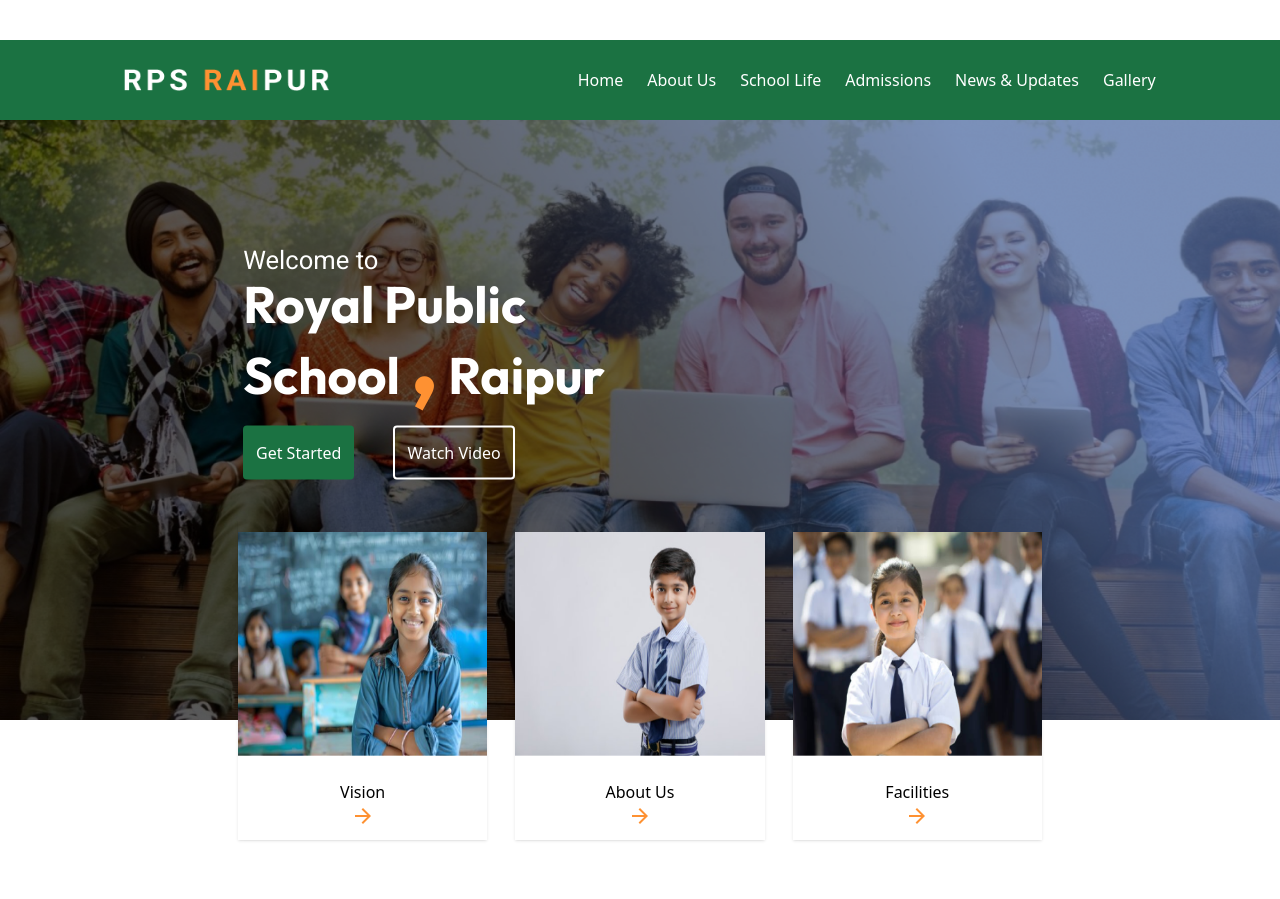
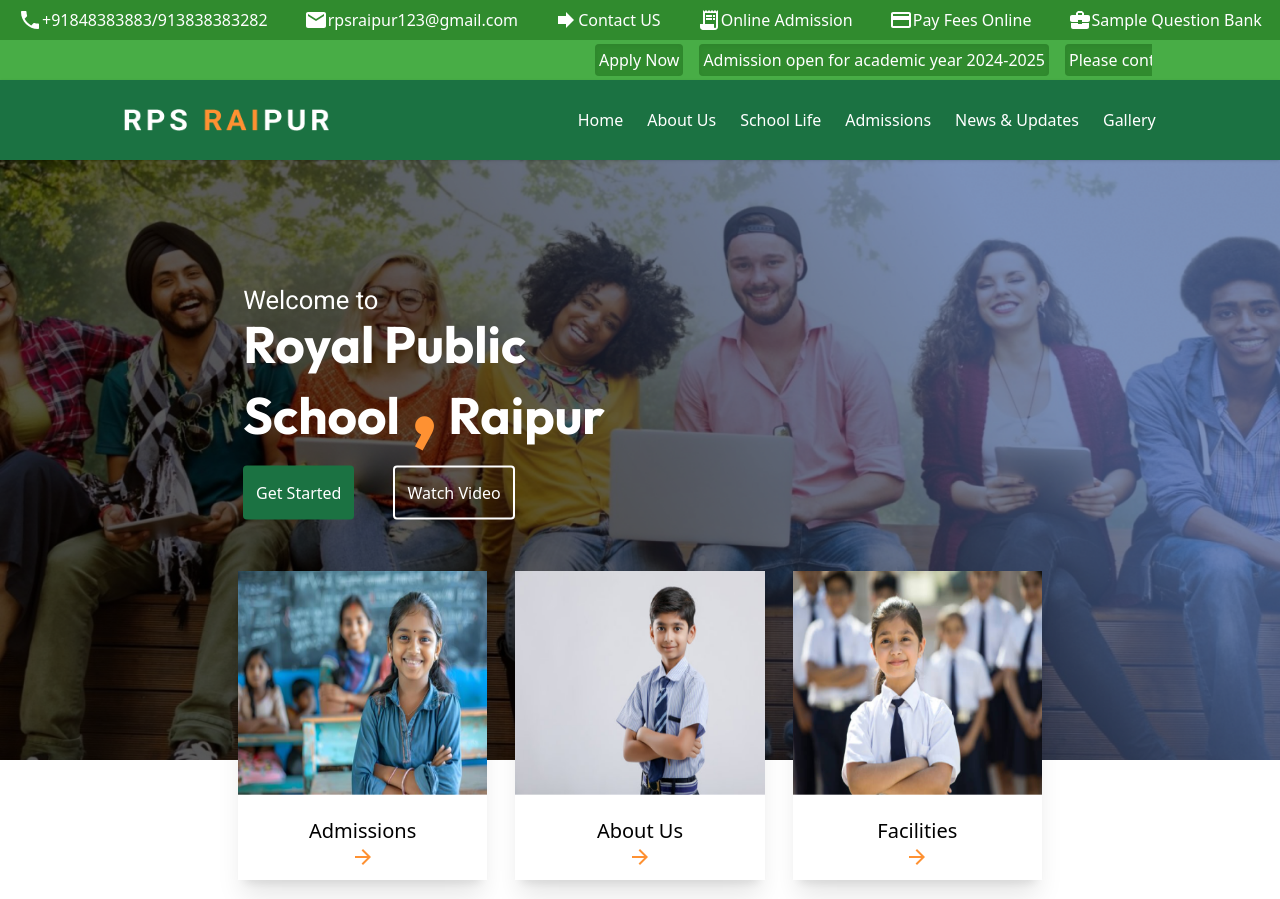
Before and after one commit to OmAnand857/school.rps, a React (Create React App) app: page / in a window 1280 px wide. Shown: the top 899 px of the page. Built offline with nearby package versions, Linux system fonts and the light colour scheme.

Commit message:
Navbar redesign & landingPage changes.

```diff
--- a/src/components/Acheivements.jsx
+++ b/src/components/Acheivements.jsx
@@ -1,5 +1,6 @@
 
 import { Link } from "react-router-dom";
+import OpenInNewIcon from '@mui/icons-material/OpenInNew';
 
 function Acheivements(){
 
@@ -16,7 +17,7 @@ function Acheivements(){
                     <div className="flex flex-col w-[30%] items-center m-4  text-center gap-[10px]">
                         <span className="text-[#FE9132] text-4xl">100+</span>
                         <span className="text-white text-3xl">Certified Teachers</span>
-                        <Link to="/Admissions"><button className="bg-[#9CCB7F] font-[Outfit] tracking-wider transition duration-100 ease-out hover:ease-in hover:bg-[#FE9132] rounded h-[40px] w-[180px] text-white">ADMISSIONS</button></Link>
+                        <Link to="/Admissions"><button className="bg-[#9CCB7F] font-[Outfit] flex items-center  justify-around tracking-wider transition duration-100 ease-out hover:ease-in hover:bg-[#FE9132] rounded h-[40px] w-[180px] text-white">ADMISSIONS<OpenInNewIcon/></button></Link>
                     </div>
 
 
--- a/src/components/App.jsx
+++ b/src/components/App.jsx
@@ -13,18 +13,24 @@ import Gallery from "./Gallery";
 import Acheivements from "./Acheivements";
 import HallOfFame from "./HallOfFame";
 import SubNavBar from "./SubNavBar";
+import InfinitySlider from "./InfinitySlider";
+import Contact from "./Contact";
+
+
 function App(){
     return (
         <>
             <Routes>
                 <Route path="/" element={<>
                     <SubNavBar/>
-                 <Navbar/>
+                    <InfinitySlider/>
+                    <Navbar/>
 
             <HomeSection/>
             <Acheivements/>
             <HallOfFame/>
             <Testimonial/>
+            <Contact/>
             <Footer/></>}></Route>
             <Route path="/about" element={<><Navbar/><About/><Footer/></>}></Route>
             <Route path="/admissions" element={<><Navbar/><Admissions/><Footer/></>}></Route>
--- /dev/null
+++ b/src/components/BannerComp.jsx
@@ -0,0 +1,67 @@
+
+
+function BannerComp(){
+
+        return(
+
+
+            <div class="relative">
+            <img class="w-full h-[75vh]" src="./homeBanner.png" alt=""></img>
+
+
+        <div  class=" w-[80vw] lg:w-[40vw] absolute top-[50%] left-[50%] translate-x-[-50%] translate-y-[-50%] lg:top-[40%] lg:left-[39%] ">
+            <p class=" text-[5vw] md:text-[4vw] lg:text-[2vw] font-[Roboto] text-white">Welcome to</p>
+            <h1 class="text-[10vw] text-white font-bold mb-[1vw] md:text-[8vw] lg:text-[4vw] font-[Outfit] leading-[100%]">Royal Public <br/> School <span class="text-[8vw] text-[#FE9132]">,</span> Raipur</h1>
+            <div class='flex  text-white gap-[3vw] mt-[2vw]'><button class="bg-[#1B7242] p-[1vw] rounded">Get Started</button> <button class="bg-transparent border-white border-2 p-[1vw] rounded">Watch Video</button></div>
+
+        </div>
+
+        <div class=" hidden lg:flex h-[40vh] w-[65vw]  absolute bottom-[-20%] left-[50%] translate-x-[-50%]  justify-around">
+
+                    <div class="flex flex-col items-center justify-around w-[30%] h-full shadow-xl">
+                        <img class="w-full h-[70%]" src="./Rectangle 5.png" alt=""></img>
+                      <Link to="admissions"> <div class="flex flex-col items-center cursor-pointer">
+                            <h3 className="text-xl">Admissions</h3>
+                            <ArrowForwardIcon className="text-[#FE9132] text-[1rem]"/>
+
+                        </div></Link>
+
+                    </div>
+
+                    <div class="flex flex-col items-center justify-around w-[30%] h-full shadow-xl">
+                        <img class="w-full h-[70%]" src="./image 4.png" alt=""></img>
+                    <Link to="about">    <div class="flex flex-col items-center cursor-pointer">
+                            <h3 className="text-xl">About Us</h3>
+                            <ArrowForwardIcon className="text-[#FE9132] text-[1rem]"/>
+
+                        </div></Link>
+
+                    </div>
+
+
+                    <div class="flex flex-col items-center justify-around w-[30%] h-full shadow-xl">
+                        <img class="w-full h-[70%]" src="./image 3.png" alt=""></img>
+                      <Link to="/SchoolLife">  <div class="flex flex-col items-center cursor-pointer">
+                            <h3 className="text-xl">Facilities</h3>
+                            <ArrowForwardIcon className="text-[#FE9132] text-[1rem]"/>
+
+                        </div></Link>
+
+                    </div>
+
+
+        </div>
+
+
+
+
+
+        </div>
+
+
+        );
+
+}
+
+
+export default BannerComp;
--- /dev/null
+++ b/src/components/Contact.jsx
@@ -0,0 +1,58 @@
+import PhoneInTalkIcon from '@mui/icons-material/PhoneInTalk';
+import EmailIcon from '@mui/icons-material/Email';
+import LocationOnIcon from '@mui/icons-material/LocationOn';
+import InstagramIcon from '@mui/icons-material/Instagram';
+import FacebookIcon from '@mui/icons-material/Facebook';
+import XIcon from '@mui/icons-material/X';
+
+function Contact(){
+
+        return(
+
+            <div class='w-[100vw] mx-auto flex flex-col lg:flex-row text-center mb-[4vw]'>
+
+            <div class="lg:w-1/2 w-full h-[300px] lg:h-auto">
+
+            <iframe src="https://www.google.com/maps/embed?pb=!1m18!1m12!1m3!1d478.5764418433063!2d81.63580611251032!3d21.20731201519693!2m3!1f0!2f0!3f0!3m2!1i1024!2i768!4f13.1!3m3!1m2!1s0x3a28ddb044536fcf%3A0x958e18e6aae34efc!2sRoyal%20Public%20School!5e0!3m2!1sen!2sin!4v1715878863354!5m2!1sen!2sin" class='w-full h-full border-0 ' title="address" ></iframe>
+
+            </div>
+
+            <div class="lg:w-1/2 w-full lg:h-auto  bg-[#ACD8C8] text-white text-left relative p-[4vw]">
+                    <h1 class="lg:text-[3vw] text-[5vw] tracking-wide  text-white  font-[Outfit] mb-[3vw]">Contact for Information</h1>
+                    <div class='flex flex-col  gap-[3vw]'>
+                       <div class="flex"><PhoneInTalkIcon className="mr-[2vw]"/><div>+91-95890-85558 +91-93296-21221</div></div>
+
+                        <div class="flex"><EmailIcon className="mr-[2vw]"/> <div>rpsraipur123@gmail.com</div></div>
+                       <div class="flex"> <LocationOnIcon className="mr-[2vw]"/><div>near Bandhan Bank, Chaurasiya Colony, Nav Durga Nagar, Mathpurena, Chhattisgarh 492001</div></div>
+                    </div>
+
+                    <div class='flex justify-around lg:justify-normal lg:gap-[5vw] mt-[5vw]'> <InstagramIcon/><FacebookIcon/> <XIcon/></div>
+                    <button onClick={()=>{window.location.href="https://maps.app.goo.gl/Rpzg2KyA9DfV3hXq7"}}   class="rounded bg-[#1B7242] p-[2vw] lg:p-[0.75vw] mt-[2vw] text-white">Virtual Tour</button>
+
+
+                        <img class=" hidden lg:block absolute bottom-[0] right-[5vw] h-[14vw] w-[15vw]" src="./Groupcontact.png" alt=""></img>
+
+
+            </div>
+
+
+
+
+
+    </div>
+
+
+
+
+
+        )
+
+
+
+
+
+
+
+}
+
+export default Contact;
--- a/src/components/HomeSection.jsx
+++ b/src/components/HomeSection.jsx
@@ -1,6 +1,6 @@
 import CardComp from "./CardComp";
 import ArrowForwardIcon from '@mui/icons-material/ArrowForward';
-
+import { Link } from "react-router-dom";
 function HomeSection(){
         return (
             <>
@@ -20,34 +20,34 @@ function HomeSection(){
 
                                 <div class=" hidden lg:flex h-[40vh] w-[65vw]  absolute bottom-[-20%] left-[50%] translate-x-[-50%]  justify-around">
 
-                                            <div class="flex flex-col items-center justify-around w-[30%] h-full shadow">
+                                            <div class="flex flex-col items-center justify-around w-[30%] h-full shadow-xl">
                                                 <img class="w-full h-[70%]" src="./Rectangle 5.png" alt=""></img>
-                                                <div class="flex flex-col items-center cursor-pointer">
-                                                    <h3>Vision</h3>
+                                              <Link to="admissions"> <div class="flex flex-col items-center cursor-pointer">
+                                                    <h3 className="text-xl">Admissions</h3>
                                                     <ArrowForwardIcon className="text-[#FE9132] text-[1rem]"/>
 
-                                                </div>
+                                                </div></Link>
 
                                             </div>
 
-                                            <div class="flex flex-col items-center justify-around w-[30%] h-full shadow">
+                                            <div class="flex flex-col items-center justify-around w-[30%] h-full shadow-xl">
                                                 <img class="w-full h-[70%]" src="./image 4.png" alt=""></img>
-                                                <div class="flex flex-col items-center cursor-pointer">
-                                                    <h3>About Us</h3>
+                                            <Link to="about">    <div class="flex flex-col items-center cursor-pointer">
+                                                    <h3 className="text-xl">About Us</h3>
                                                     <ArrowForwardIcon className="text-[#FE9132] text-[1rem]"/>
 
-                                                </div>
+                                                </div></Link>
 
                                             </div>
 
 
-                                            <div class="flex flex-col items-center justify-around w-[30%] h-full shadow">
+                                            <div class="flex flex-col items-center justify-around w-[30%] h-full shadow-xl">
                                                 <img class="w-full h-[70%]" src="./image 3.png" alt=""></img>
-                                                <div class="flex flex-col items-center cursor-pointer">
-                                                    <h3>Facilities</h3>
+                                              <Link to="/SchoolLife">  <div class="flex flex-col items-center cursor-pointer">
+                                                    <h3 className="text-xl">Facilities</h3>
                                                     <ArrowForwardIcon className="text-[#FE9132] text-[1rem]"/>
 
-                                                </div>
+                                                </div></Link>
 
                                             </div>
 
@@ -105,13 +105,13 @@ function HomeSection(){
 
 
                     <div class="mt-[10vw] relative" >
-                    <img class="hidden lg:block absolute top-[8%] h-[10vw] w-[18vw] left-[20%] object-contain" src="./Group 14.png" alt=""></img>
+                    <img class="hidden lg:block absolute top-[10%] h-[10vw] w-[18vw] left-[18%] object-contain" src="./Group 14.png" alt=""></img>
                             <div class="flex flex-col items-center">
 
                                 <h1 class="text-[#1B7242] my-[2vw] text-[5.5vw] leading-[150%] tracking-wide font-[Outfit] font-semibold">ABOUT US</h1>
                                 <div class="lg:flex-row flex flex-col items-center w-4/5 lg:gap-4 gap-[4vw]">
                                     <div class="lg:w-2/4 order- lg:order-0 w-full h-full flex flex-col justify-center items-center">
-                                        <p class="lg:text-[2vw] text-[4vw] font-[Roboto]">School has been providing outstanding education and support to students across the globe. Amanora School is affiliated to the Central Board of Secondary Education (1130452), India. It follows MyPedia curriculum in Kindergarten and switches to CBSE for Grades 1 to 12, representing multiple ethnicities – making us a truly international community. We offer a blend of academic, cultural, technological and globally connected activities within a dynamic environment.</p>
+                                        <p class="text-xl font-[Roboto]">School has been providing outstanding education and support to students across the globe. Amanora School is affiliated to the Central Board of Secondary Education (1130452), India. It follows MyPedia curriculum in Kindergarten and switches to CBSE for Grades 1 to 12, representing multiple ethnicities – making us a truly international community. We offer a blend of academic, cultural, technological and globally connected activities within a dynamic environment.</p>
                                         <button class=" rounded my-[1vw] lg:rounded-md w-[18vw] lg:w-[10vw] text-center h-[8vw] lg:h-[3.125vw] bg-[#1B7242] text-[3vw] lg:text-[1.5vw] text-white">View More</button>
                                     </div>
                                     <div class="lg:w-2/4 w-full "><img src="https://static.vecteezy.com/system/resources/thumbnails/007/343/251/small_2x/school-building-in-flat-style-modern-school-college-building-illustration-vector.jpg" alt=""/></div>
@@ -122,7 +122,7 @@ function HomeSection(){
 
 
 
-                    <div class="flex flex-col items-center my-8 relative">
+                    <div class="flex flex-col items-center my-16 relative">
                     <img   class=" hidden lg:block object-contain absolute top-[4.5vw] left-[67vw] h-[10vw] w-[10vw] "src="./Group 9.png" alt=""></img>
                             <h1  class="text-[#1B7242] lg:my-[2vw] my-[4vw] text-[5.5vw] leading-[150%] tracking-wide font-[Outfit] font-semibold">DIRECTORS MESSAGE</h1>
                             <div class="flex lg:flex-row flex-col lg:gap-0 gap-[4vw] items-center w-4/5">
@@ -130,7 +130,7 @@ function HomeSection(){
                                         <img class="h-full w-full"  src="https://th.bing.com/th/id/R.84638a6215f41d78a6aca7e6ee425702?rik=KN9%2bpuqbjuPJVg&riu=http%3a%2f%2fwww.mca.k12.pa.us%2fwp%2fmcaes%2fwp-content%2fuploads%2fsites%2f3%2f2016%2f10%2fDSC04312-1080x718.jpg&ehk=KIl2pBrCeWihOP2olYxOT83rNWgOIzVCpg%2bYRK3zgEY%3d&risl=&pid=ImgRaw&r=0" alt=""></img>
                                 </div>
                                 <div class="lg:w-2/4 w-full flex flex-col items-center">
-                                    <p class="lg:text-[2vw]  text-[4vw] lg:pl-[2vw] font-[Roboto]">We, at RPS School are committed to providing a high-quality education for our students. We emphasise the importance of achieving personal standards of excellence in academic, sporting, cultural and recreational activities. The school combines excellent facilities with a progressive curriculum, proactive values teaching and high expectations of students in performance and behaviour.</p>
+                                    <p class="text-xl lg:pl-[2vw] font-[Roboto]">We, at RPS School are committed to providing a high-quality education for our students. We emphasise the importance of achieving personal standards of excellence in academic, sporting, cultural and recreational activities. The school combines excellent facilities with a progressive curriculum, proactive values teaching and high expectations of students in performance and behaviour.</p>
                                     <button class=" rounded my-[1vw] lg:rounded-md w-[18vw] lg:w-[10vw] text-center h-[8vw] lg:h-[3.125vw] bg-[#1B7242] text-[3vw] lg:text-[1.5vw] text-white">View More</button>
                                 </div>
                             </div>
@@ -143,7 +143,7 @@ function HomeSection(){
                         <div class="flex flex-col items-center w-[90%] text-center">
                             <h1  class="text-[#1B7242] mt-[2vw] text-[4.5vw] leading-[150%] tracking-wide font-[Outfit] font-semibold">Exploring Boundless Creativity</h1>
                             <h3  class="text-[#1B7242]  text-[3.5vw] leading-[150%] tracking-wide font-[Outfit] font-semibold">Highlights of Our Past Activities</h3>
-                            <p class="text-[2vw] font-[Roboto]">"Dive into our gallery of past activities to witness the vibrant tapestry of our school's dynamic spirit. Each snapshot captures the essence of creativity, collaboration, and joy, showcasing the boundless potential of our young learners."</p>
+                            <p class="text-2xl font-[Roboto]">" Each snapshot captures the essence of creativity, collaboration, and joy, showcasing the boundless potential of our young learners."</p>
                             <div class="flex flex-wrap justify-around mt-[1vw]">
                             <CardComp/>
                             <CardComp/>
@@ -156,14 +156,7 @@ function HomeSection(){
                         </div>
                     </div>
 
-                    <section>
-                                <div>
 
-                                </div>
-
-
-
-                    </section>
 
                         </>
         )
--- /dev/null
+++ b/src/components/InfinitySlider.jsx
@@ -0,0 +1,30 @@
+
+
+function InfinitySlider(){
+
+
+    return(
+
+        <div className="w-[100%] h-[40px] bg-[#48AD46] z-10 fixed top-[40px]">
+
+                    <div className="w-[90%] lg:w-[80%] h-full bg-[#48AD46] relative mx-auto overflow-hidden">
+
+                            <div className=" infinitySlider flex gap-4 absolute  text-white bg-[#48AD46]  h-full w-max  items-center">
+                                    <div className="bg-[#308B2E] rounded shadow-inner p-1 ">
+                                        Apply Now
+                                    </div>
+                                    <div className="bg-[#308B2E] rounded shadow-inner p-1 ">
+                                        <span>Admission open for academic year 2024-2025</span>
+                                    </div>
+                                    <div className="bg-[#308B2E] rounded shadow-inner p-1 ">
+                                        <span>Please contact +9128232328|+29121291902 for admission related queries</span>
+                                    </div>
+                            </div>
+
+                    </div>
+        </div>
+    )
+
+}
+
+export default InfinitySlider;
--- a/src/components/Navbar.jsx
+++ b/src/components/Navbar.jsx
@@ -33,7 +33,7 @@ function Navbar(){
 
     return (
 
-            <div class="h-20 bg-[#1B7242] w-full flex justify-around items-center z-10 fixed top-[40px]">
+            <div class="h-20 bg-[#1B7242]  shadow w-full flex justify-around items-center z-10 fixed top-[80px]">
                             <div class="h-full w-[28vw] lg:w-[16vw] z-[101]">
                             <Link to="/" style={{textDecoration:"none",color:"whiite"}} ><img class="object-contain  h-full w-full" src="./RPS RAIPUR.png" alt=""/></Link>
                             </div>
--- a/src/components/ResultCard.jsx
+++ b/src/components/ResultCard.jsx
@@ -5,7 +5,7 @@ function ResultCard(){
         return(
                     <div className=" mb-4 flex flex-col gap-[4px]    items-center justify-around">
 
-                                <div className="h-[40vw] w-[40vw] border-[5px] border-[#9CCB7F] md:h-[20vw] md:w-[22vw] rounded-br-3xl rounded-tl-3xl">
+                                <div className="h-[40vw] w-[40vw] border-[5px] border-[#9CCB7F] md:h-[10vw] md:w-[10vw] rounded-br-3xl rounded-tl-3xl">
                                     <img className="w-[100%] rounded-br-3xl rounded-tl-3xl h-[100%]" src="https://th.bing.com/th/id/OIP.BvathnsSkYkkAoPGy0skGQHaE7?rs=1&pid=ImgDetMain" alt=""></img>
                                 </div>
                                 <strong className=" text-[#FE3232] text-xl">99.99%</strong>
--- a/src/components/SubNavBar.jsx
+++ b/src/components/SubNavBar.jsx
@@ -1,11 +1,46 @@
-
-
+import PhoneIcon from '@mui/icons-material/Phone';
+import EmailIcon from '@mui/icons-material/Email';
+import ForwardIcon from '@mui/icons-material/Forward';
+import ReceiptLongIcon from '@mui/icons-material/ReceiptLong';
+import PaymentIcon from '@mui/icons-material/Payment';
+import BusinessCenterIcon from '@mui/icons-material/BusinessCenter';
 
 function SubNavBar(){
 
 return (
 
-    <div className="w-[100%] h-[40px] bg-teal fixed top-0">
+    <div className="w-[100%] bg-[#308B2E] h-[40px] z-10 flex justify-around items-center  fixed top-0">
+
+            <div className="flex items-center justify-around">
+                <PhoneIcon className="text-white"/>
+                <span className="text-white">+91848383883/913838383282</span>
+            </div>
+
+            <div className="flex items-center justify-around">
+                <EmailIcon className="text-white"/>
+                <span className="text-white">rpsraipur123@gmail.com</span>
+            </div>
+
+            <div className="flex items-center justify-around">
+                <ForwardIcon className="text-white"/>
+                <span className="text-white">   Contact US</span>
+            </div>
+
+            <div className="flex items-center justify-around">
+                <ReceiptLongIcon className="text-white"/>
+                <span className="text-white">Online Admission</span>
+            </div>
+
+            <div className="flex items-center justify-around">
+                <PaymentIcon className="text-white"/>
+                <span className="text-white">Pay Fees Online</span>
+            </div>
+
+            <div className="flex items-center justify-around">
+                <BusinessCenterIcon className="text-white"/>
+                <span className="text-white">Sample Question Bank</span>
+            </div>
+
 
     </div>
 
--- a/src/components/Testimonial.jsx
+++ b/src/components/Testimonial.jsx
@@ -12,9 +12,9 @@ function Testimonial(){
             <img class=" absolute bottom-[10vw] right-[1vw] z-[-1] opacity-30 h-[5vw] w-[5vw]" src="./Ornament 65.png" alt=""></img>
             <img class=" absolute bottom-[5vw] right-[1vw] z-[-1] opacity-30 h-[10vw] w-[10vw]" src="./Ornament 63.png" alt=""></img>
 
-            <h1 class="text-center text-[4vw] text-[#001E6C]">This is What Our <span class="text-[#FE9132]">Students</span> Say</h1>
+            <h1 class="text-center text-[5.5vw] text-[#001E6C]">This is What Our <span class="text-[#FE9132]">Students</span> Say</h1>
         <swiper-container
-        speed="1000"
+        speed="500"
         slides-per-view="1"
         autoplay="true"
         effect="slide"
--- a/src/index.css
+++ b/src/index.css
@@ -3,7 +3,7 @@
 @tailwind utilities;
 
 body{
-    margin-top:120px;
+    margin-top:160px;
     position:relative;
 }
 .about-us-buttons{
@@ -88,3 +88,25 @@ animation-timing-function: cubic-bezier(0.455, 0.03, 0.515, 0.955);
 .list-decimal>li{
     padding:5px;
 }
+
+.infinitySlider{
+            cursor:pointer;
+            animation-name:infinitySlide;
+            animation-duration: 25s;
+            animation-iteration-count: infinite;
+            animation-timing-function: linear;
+         animation-play-state: running;
+
+
+}
+@keyframes infinitySlide {
+    0%{
+       left:100%;
+    }
+    100%{
+        left:-100%;
+    }
+}
+.infinitySlider:hover{
+    animation-play-state:paused;
+}
```
Also changed, not shown: src/components/HallOfFame.jsx (+4 -5 lines).
